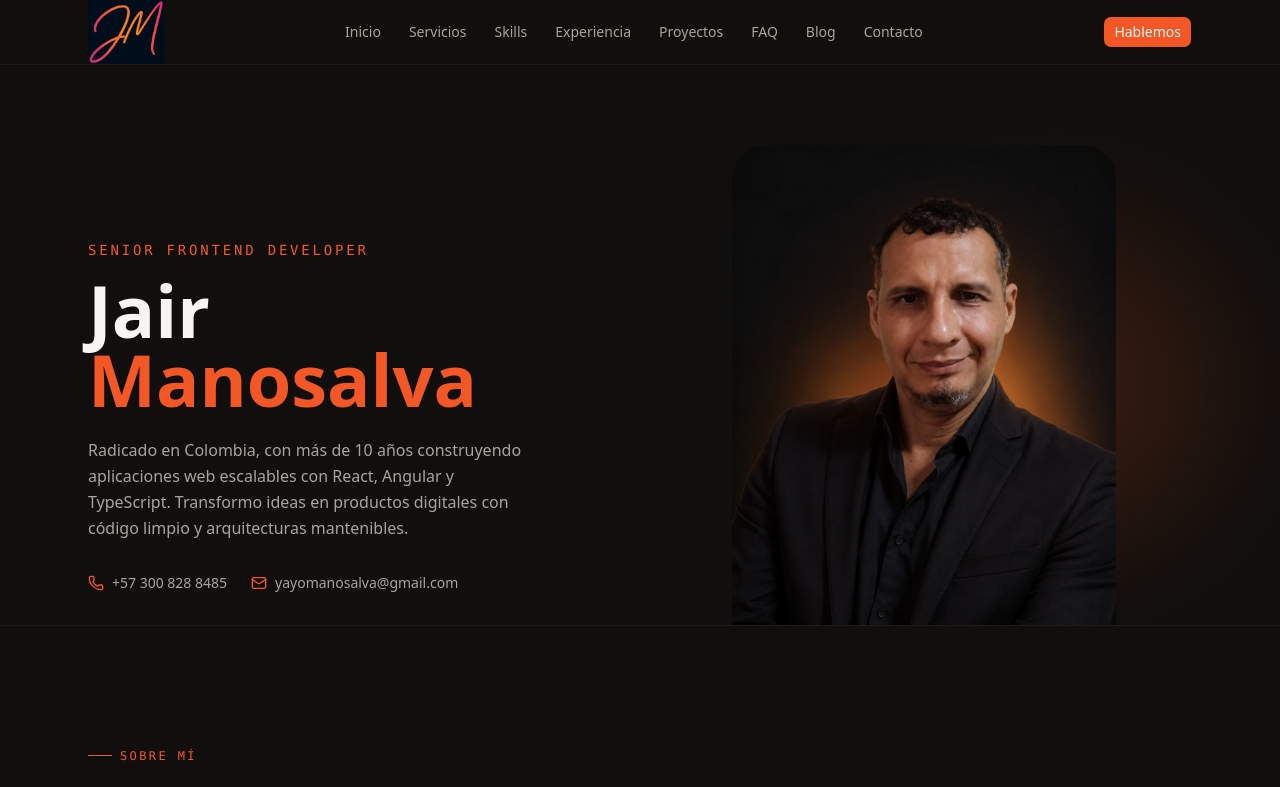
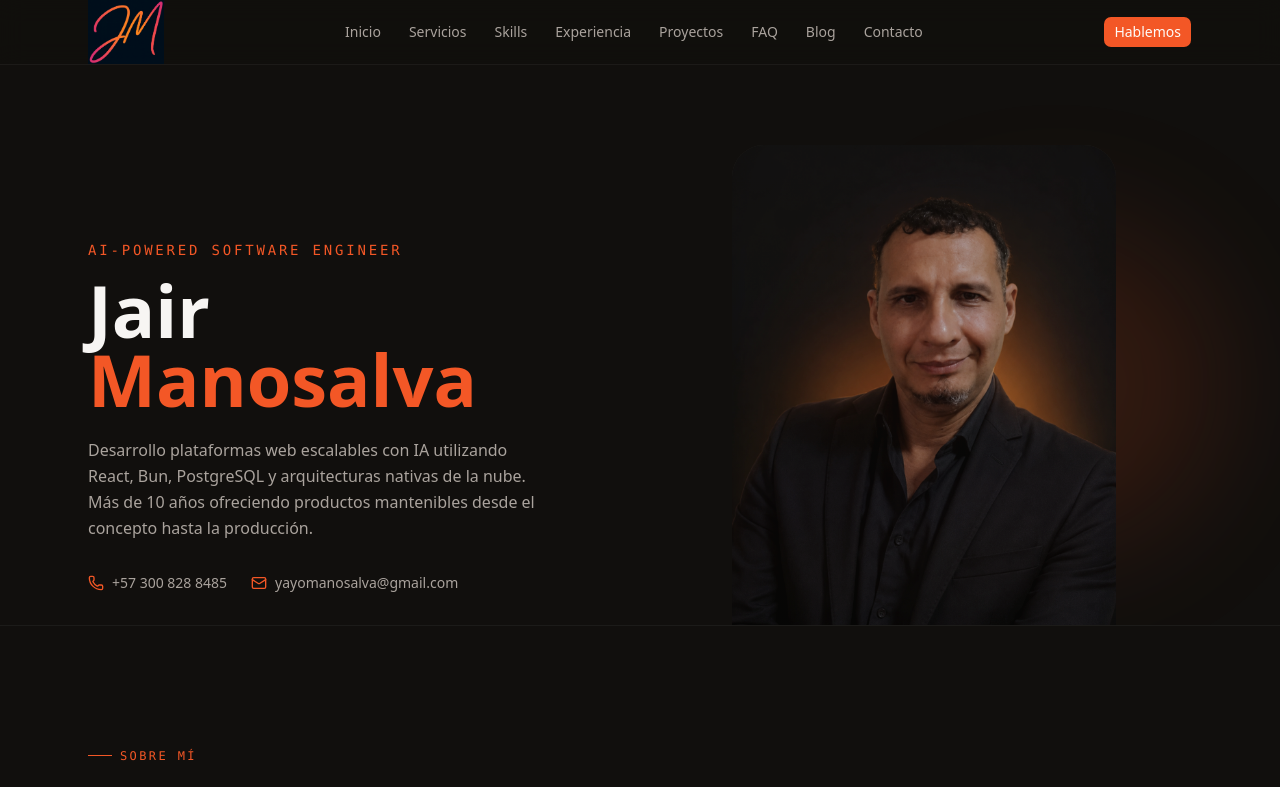
Before and after one commit to yayomanosalva/jairmanosalva-portfolio, a React app: page / in a window 1280 px wide. Shown: the top 787 px of the page. Built offline with nearby package versions, Linux system fonts and the light colour scheme; the HTML template or start-up script is replaced by a standard one.

Commit message:
perf: change stiles and context

```diff
--- a/src/features/home/hero.tsx
+++ b/src/features/home/hero.tsx
@@ -6,14 +6,15 @@ export function Hero() {
       <div className="mx-auto max-w-6xl px-4 md:px-6">
         <div className="grid items-end gap-8 md:grid-cols-2">
           <div className="relative z-10 pb-8">
-            <p className="mb-4 font-mono text-sm uppercase tracking-[0.2em] text-primary">Senior Frontend Developer</p>
+            <p className="mb-4 font-mono text-sm uppercase tracking-[0.2em] text-primary">AI-POWERED SOFTWARE ENGINEER</p>
             <h1 className="font-display text-5xl font-bold leading-[0.95] text-balance md:text-7xl">
               Jair
               <br />
               <span className="text-primary">Manosalva</span>
             </h1>
             <p className="mt-6 max-w-md text-pretty leading-relaxed text-muted-foreground">
-              Radicado en Colombia, con más de 10 años construyendo aplicaciones web escalables con React, Angular y TypeScript. Transformo ideas en productos digitales con código limpio y arquitecturas mantenibles.
+              Desarrollo plataformas web escalables con IA utilizando React, Bun, PostgreSQL y arquitecturas nativas de la nube.
+              Más de 10 años ofreciendo productos mantenibles desde el concepto hasta la producción.
             </p>
             <div className="mt-8 flex flex-col gap-3 sm:flex-row sm:gap-6">
               <a href="tel:+573008288485" className="flex items-center gap-2 text-sm font-medium text-muted-foreground transition-colors hover:text-primary">
@@ -28,7 +29,7 @@ export function Hero() {
           <div className="relative">
             <div aria-hidden="true" className="absolute -right-6 top-1/2 size-64 -translate-y-1/2 rounded-full bg-primary/15 blur-3xl md:size-80" />
             <div className="relative mx-auto flex aspect-[4/5] max-w-sm items-end justify-center overflow-hidden rounded-t-[2rem] bg-gradient-to-b from-secondary to-card">
-              <img src="portfolio/hero-portrait.png" alt="Retrato de Jair Manosalva" className="h-full w-full object-cover object-top" />
+              <img src="portfolio/hero-portrait.png" alt="Retrato de Jair Manosalva" className="h-full w-full object-cover object-top opacity-75" />
             </div>
           </div>
         </div>
--- a/src/shared/components/ui/button.tsx
+++ b/src/shared/components/ui/button.tsx
@@ -7,12 +7,13 @@ const buttonVariants = cva(
   {
     variants: {
       variant: {
-        default: 'bg-primary text-primary-foreground [a]:hover:bg-primary/80',
+        default: 'bg-primary text-primary-foreground hover:bg-primary/90',
         outline: 'border-border bg-background hover:bg-muted hover:text-foreground aria-expanded:bg-muted aria-expanded:text-foreground dark:border-input dark:bg-input/30 dark:hover:bg-input/50',
         secondary: 'bg-secondary text-secondary-foreground hover:bg-secondary/80 aria-expanded:bg-secondary aria-expanded:text-secondary-foreground',
         ghost: 'hover:bg-muted hover:text-foreground aria-expanded:bg-muted aria-expanded:text-foreground dark:hover:bg-muted/50',
         destructive: 'bg-destructive/10 text-destructive hover:bg-destructive/20 focus-visible:border-destructive/40 focus-visible:ring-destructive/20 dark:bg-destructive/20 dark:hover:bg-destructive/30 dark:focus-visible:ring-destructive/40',
         link: 'text-primary underline-offset-4 hover:underline',
+        cta:`bg-gradient-to-r from-orange-500 to-orange-600 text-white shadow-lg shadow-orange-500/20 hover:shadow-orange-500/40 hover:brightness-110 hover:-translate-y-0.5 active:translate-y-0 border border-orange-400/20`,
       },
       size: {
         default: 'h-8 gap-1.5 px-2.5 has-data-[icon=inline-end]:pr-2 has-data-[icon=inline-start]:pl-2',
@@ -23,8 +24,10 @@ const buttonVariants = cva(
         'icon-xs': "size-6 rounded-[min(var(--radius-md),10px)] in-data-[slot=button-group]:rounded-lg [&_svg:not([class*='size-'])]:size-3",
         'icon-sm': 'size-7 rounded-[min(var(--radius-md),12px)] in-data-[slot=button-group]:rounded-lg',
         'icon-lg': 'size-9',
+        hero:`h-11 px-6 rounded-xl text-[15px] font-semibold tracking-wide`,
       },
     },
+
     defaultVariants: { variant: 'default', size: 'default' },
   },
 );
```
